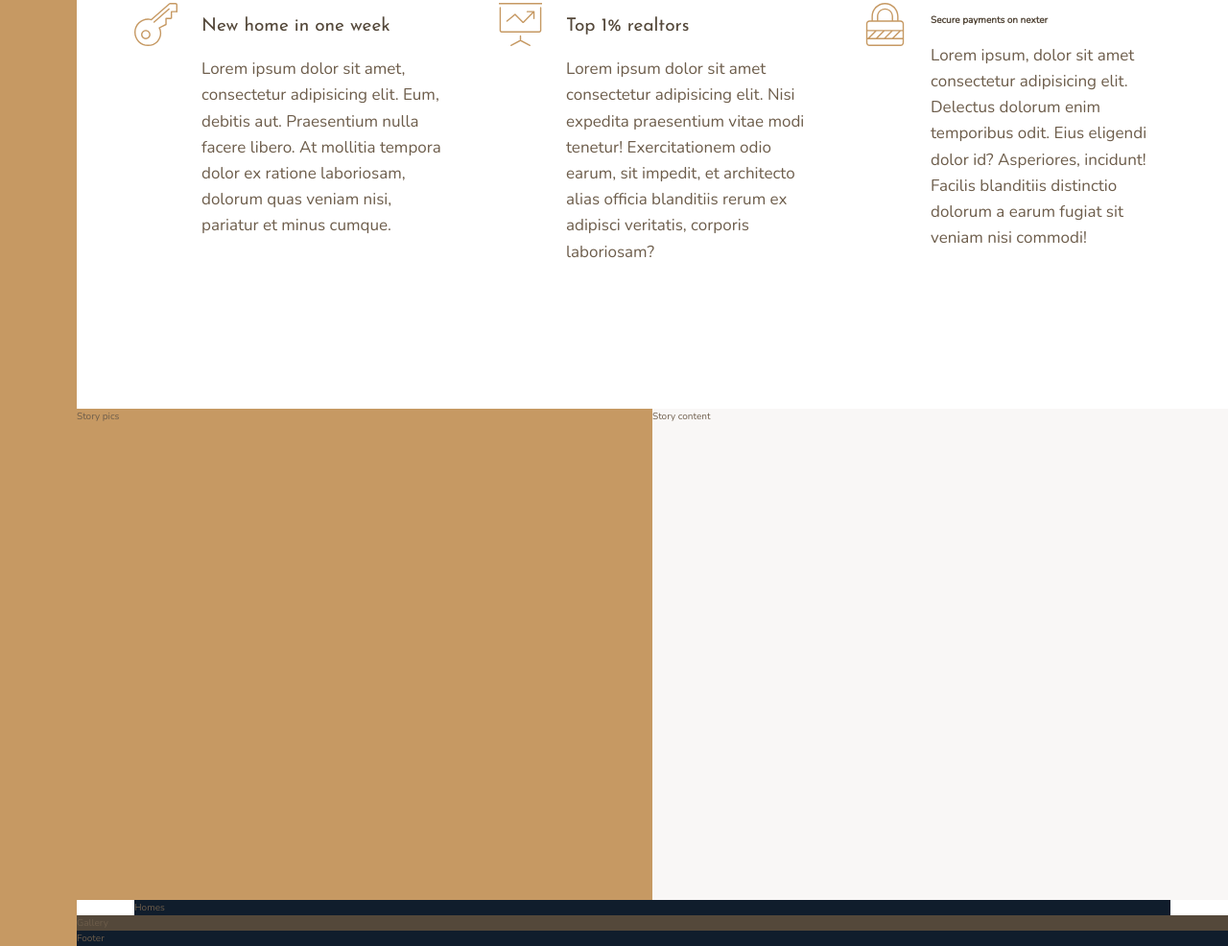
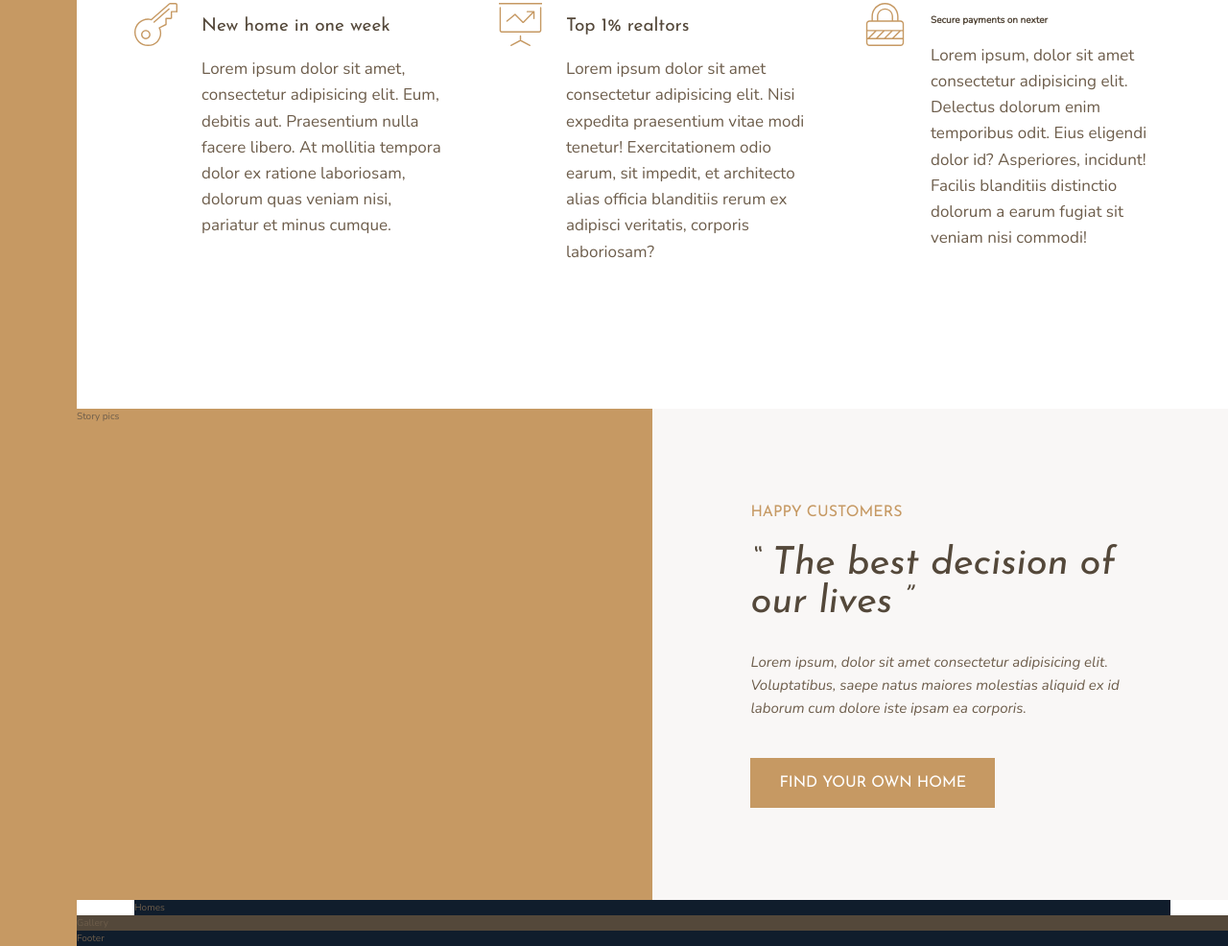
Before and after one commit to codecallogic/nexter, a React app: page / in a window 1280 px wide. Shown: the part 1100-2086 px from the top of the page at 96% size. Built offline with nearby package versions, Linux system fonts and the light colour scheme.

Commit message:
completed first part of story section

```diff
--- a/src/app/App.js
+++ b/src/app/App.js
@@ -1,5 +1,5 @@
+import './App.css';
 import React from 'react';
-import './App.css';
 
 function App() {
   return (
@@ -52,7 +52,14 @@ function App() {
         </div>
       </section>
       <div className="story-pics">Story pics</div>
-      <div className="story-content">Story content</div>
+      <div className="story-content">
+        <h3 className="heading-3 mb-sm">Happy Customers</h3>
+        <h2 className="heading-2 heading-2-dark mb-md">&ldquo; The best decision of our lives &rdquo;</h2>
+        <p className="story-text mb-lg">
+          Lorem ipsum, dolor sit amet consectetur adipisicing elit. Voluptatibus, saepe natus maiores molestias aliquid ex id laborum cum dolore iste ipsam ea corporis.
+        </p>
+        <button className="btn">Find your own home</button>
+      </div>
       <section className="homes">Homes</section>
       <section className="gallery">Gallery</section>
       <div className="footer">Footer</div>
--- a/src/cssComponents/_story.scss
+++ b/src/cssComponents/_story.scss
@@ -6,5 +6,19 @@
     &-content {
         background-color: $color-grey-light-1;
         grid-column: col-start 5 / full-end;
+        padding: 6rem 8vw;
+        // display: flex;
+        // flex-direction: column;
+        // justify-content: center;
+        // align-items: flex-start;
+        display: grid;
+        align-content: center;
+        justify-items: start;
+
+    }
+
+    &-text {
+        font-size: 1.5rem;
+        font-style: italic;
     }
 }
--- a/src/cssComponents/_typography.scss
+++ b/src/cssComponents/_typography.scss
@@ -7,20 +7,46 @@
     @extend %heading;
     font-size: 1.9rem;
 
-    &-light {
-        color: $color-grey-light-1;
-    }
-
-    &-dark {
-        color: $color-grey-dark-1;
-    }
+    &-light {color: $color-grey-light-1;}
+    &-dark {color: $color-grey-dark-1;}
 }
 .heading-3 {
     @extend %heading;
+    font-size: 1.6rem;
+    color: $color-primary;
+    text-transform: uppercase;
 }
 .heading-2 {
     @extend %heading;
+    font-size: 4rem;
+    font-style: italic;
+    line-height: 1;
+
+    &-light {color: $color-grey-light-1;}
+    &-dark {color: $color-grey-dark-1;}
 }
 .heading-1 {
     @extend %heading;
 }
+
+.btn {
+    background-color: $color-primary;
+    color: white;
+    border: none;
+    border-radius: none;
+    font-family: $font-display;
+    font-size: 1.6rem;
+    text-transform: uppercase;
+    padding: 1.8rem 3rem;
+    cursor: pointer;
+    transition: all .2s;
+
+    &:hover {
+        background-color: $color-primary-dark;
+    }
+}
+
+.mb-sm{margin-bottom: 2rem;}
+.mb-md{margin-bottom: 3rem;}
+.mb-lg{margin-bottom: 4rem;}
+.mb-xl{margin-bottom: 8rem;}
```
Also changed, not shown: src/app/App.css.
